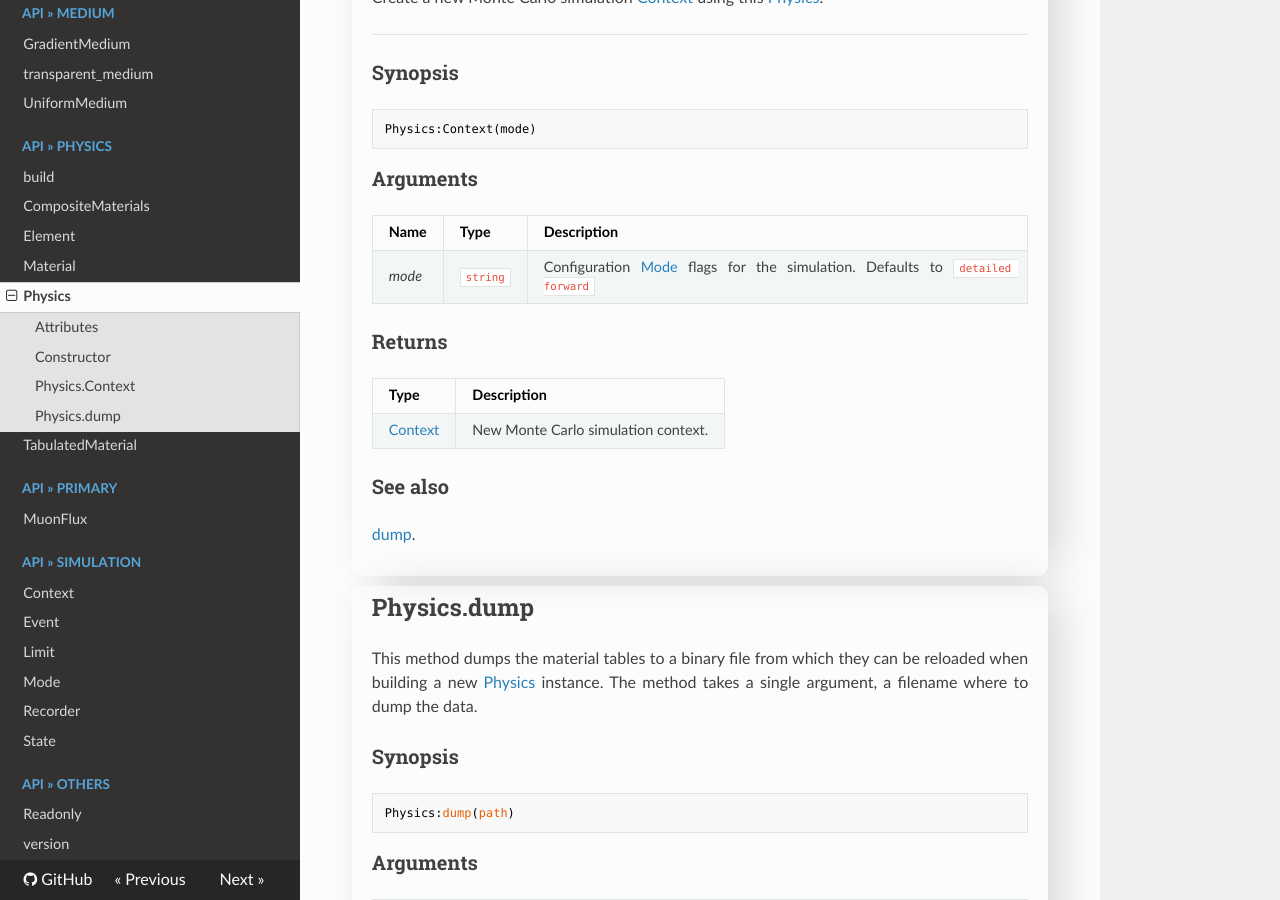
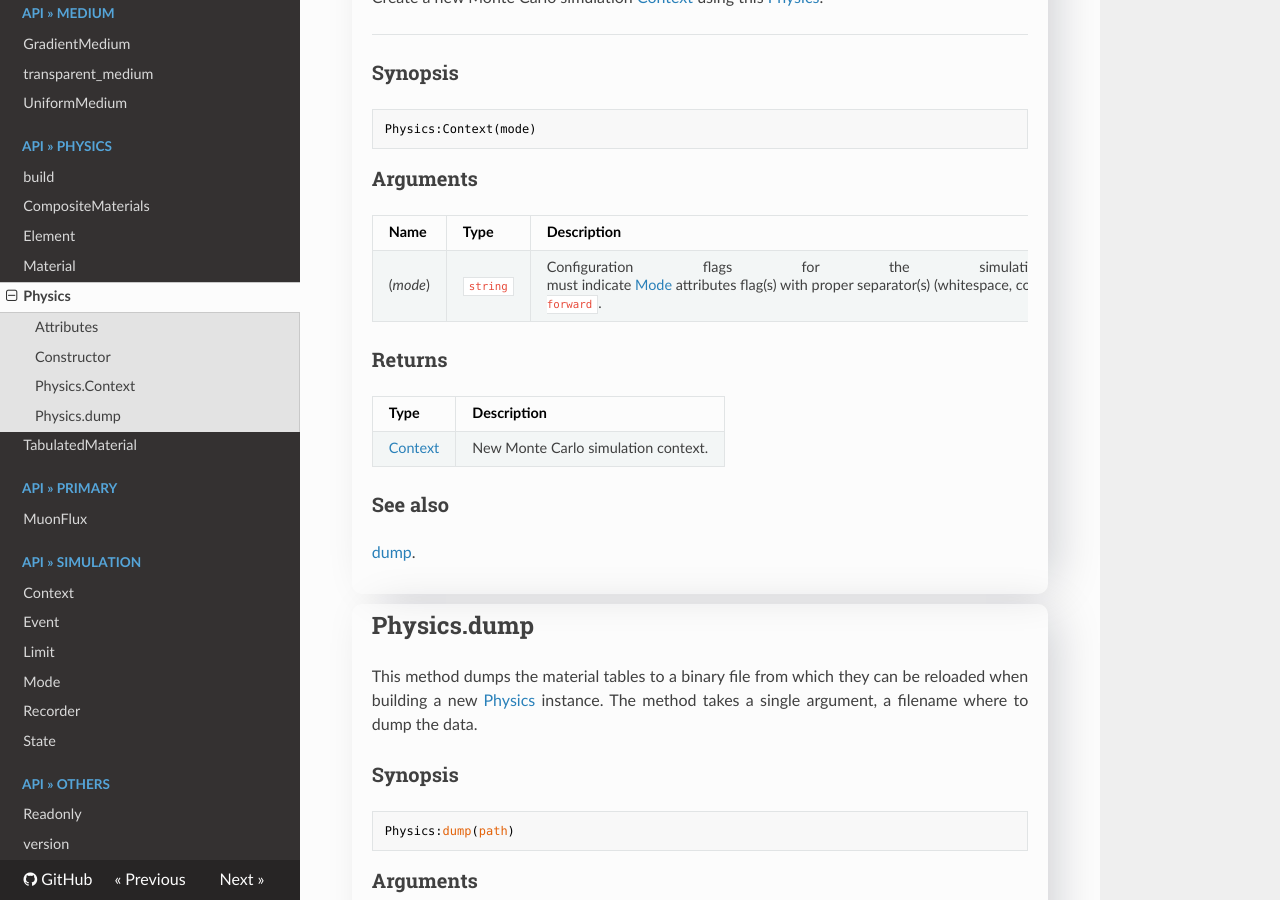
Before and after one commit to niess/pumas-luajit, an MkDocs documentation site: the page built from docs/docs/api/physics/Physics.md, in a window 1280 px wide and 900 px high, scrolled down 2348 px. Built offline with MkDocs 1.6.1, drawn with Linux system fonts in a browser that asks for light colours; nearby versions of some CDN libraries; formulas are drawn with MathJax 3; some of the changed text lies outside the part shown.

Commit message:
Test and patch the Physics API

```diff
--- a/docs/docs/api/physics/Physics.md
+++ b/docs/docs/api/physics/Physics.md
@@ -115,7 +115,7 @@ Physics:Context(mode)
 
 |Name|Type|Description|
 |----|----|-----------|
-|*mode*|`string`| Configuration [Mode](../simulation/Mode.md) flags for the simulation. Defaults to ``detailed forward`` {: .justify}|
+|(*mode*)|`string`| Configuration flags for the simulation. The `string` must indicate [Mode](Mode.md) attributes flag(s) with proper separator(s) (whitespace, comma, etc.). Default value is `detailed forward`. {: .justify} |
 
 ### Returns
 
```
Also changed, not shown: other parts of docs/docs/api/physics/Physics.md (+3 -3 lines), 4 other files.
